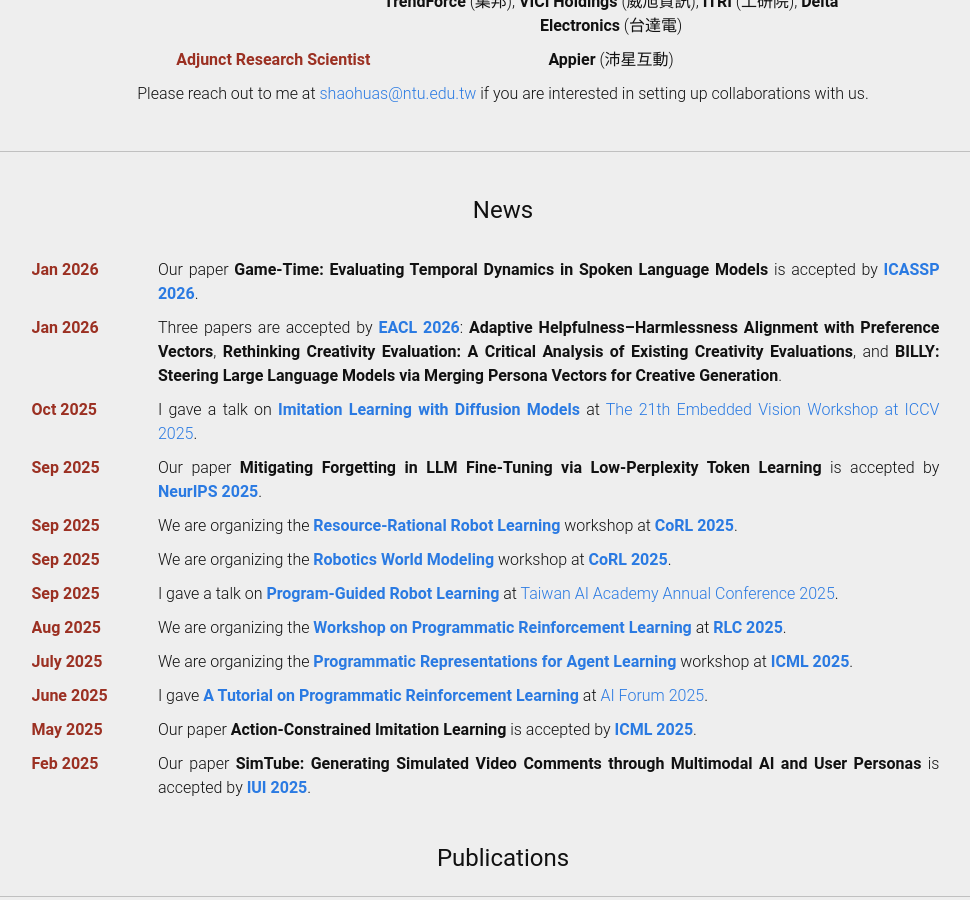
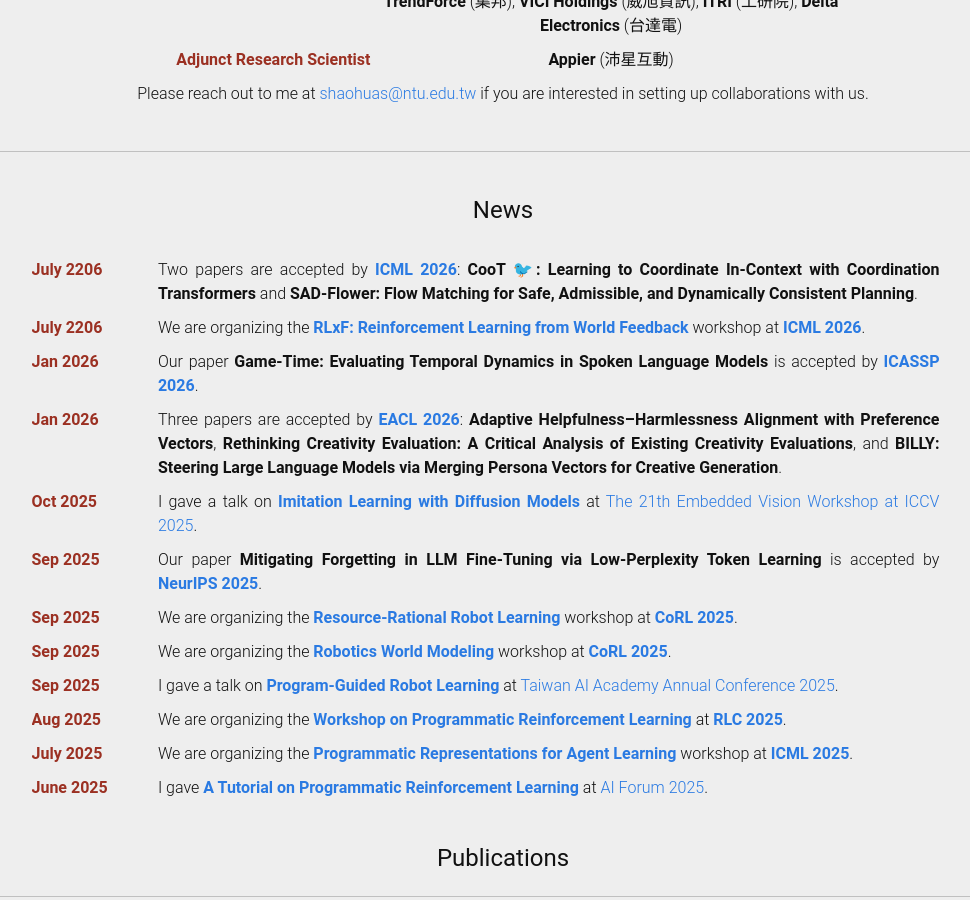
Before and after one commit to shaohua0116/shaohua0116.github.io, a Jekyll site: the page built from index.html, in a window 1280 px wide and 900 px high, scrolled down 839 px. Shown: the whole window, without its empty margins (137-1107 px from the left). Built offline with Jekyll 4.4.1, drawn with Linux system fonts in a browser that asks for light colours; some web fonts are replaced.

Commit message:
icml 2026

```diff
--- a/_data/news.yml
+++ b/_data/news.yml
@@ -1,3 +1,7 @@
+- news: 'Two papers are accepted by <b><a href="https://icml.cc/Conferences/2026/Dates">ICML 2026</a></b>: <b>CooT 🐦: Learning to Coordinate In-Context with Coordination Transformers</b> and <b>SAD-Flower: Flow Matching for Safe, Admissible, and Dynamically Consistent Planning</b>.'
+  date: 'July 2206'
+- news: 'We are organizing the <b><a href="https://sites.google.com/view/rlxf-icml2026/home?authuser=0">RLxF: Reinforcement Learning from World Feedback</a></b> workshop at <b><a href="https://icml.cc/Conferences/2026/Dates">ICML 2026</a></b>.'
+  date: 'July 2206'
 - news: 'Our paper <b>Game-Time: Evaluating Temporal Dynamics in Spoken Language Models</b> is accepted by <b><a href="https://2026.ieeeicassp.org/">ICASSP 2026</a></b>.'
   date: 'Jan 2026'
 - news: 'Three papers are accepted by <b><a href="https://2026.eacl.org/">EACL 2026</a></b>: <b>Adaptive Helpfulness–Harmlessness Alignment with Preference Vectors</b>, <b>Rethinking Creativity Evaluation: A Critical Analysis of Existing Creativity Evaluations</b>, and <b>BILLY: Steering Large Language Models via Merging Persona Vectors for Creative Generation</b>.'
@@ -18,10 +22,10 @@
   date: 'July 2025'
 - news: "I gave <b><a href='https://drive.google.com/file/d/1os1Tqo5QTaPSzhxNcchTmoLbdzq9h7O8/view?usp=drive_l'>A Tutorial on Programmatic Reinforcement Learning</a></b> at <a href='https://sites.google.com/view/aiforum2025/%E9%A6%96%E9%A0%81'>AI Forum 2025</a>."
   date: 'June 2025'
-- news: 'Our paper <b>Action-Constrained Imitation Learning</b> is accepted by <b><a href="https://icml.cc/Conferences/2025/Dates/">ICML 2025</a></b>.'
-  date: 'May 2025'
-- news: 'Our paper <b>SimTube: Generating Simulated Video Comments through Multimodal AI and User Personas</b> is accepted by <b><a href="https://iui.acm.org/2025/">IUI 2025</a></b>.'
-  date: 'Feb 2025'
+    ## - news: 'Our paper <b>Action-Constrained Imitation Learning</b> is accepted by <b><a href="https://icml.cc/Conferences/2025/Dates/">ICML 2025</a></b>.'
+    ##   date: 'May 2025'
+    ## - news: 'Our paper <b>SimTube: Generating Simulated Video Comments through Multimodal AI and User Personas</b> is accepted by <b><a href="https://iui.acm.org/2025/">IUI 2025</a></b>.'
+    ##   date: 'Feb 2025'
     ## - news: 'Four papers are accepted by <b><a href="https://iclr.cc/Conferences/2025/Dates">ICLR 2025</a></b>: <b>Synthesizing Programmatic Reinforcement Learning Policies with Large Language Model Guided Search</b>, <b>HERO: Human-Feedback Efficient Reinforcement Learning for Online Diffusion Model Finetuning</b>, <b>Efficient Action-Constrained Reinforcement Learning via Acceptance-Rejection Method and Augmented MDPs</b>, and <b>QMP: Q-switch Mixture of Policies for Multi-Task Behavior Sharing</b>.'
     ##   date: 'Jan 2025'
     ## - news: "I talked about <b><a href='https://drive.google.com/file/d/1os1Tqo5QTaPSzhxNcchTmoLbdzq9h7O8/view?usp=drive_link'>Diffusion Imitation Learning</a></b> at <a href='https://www.nycu.edu.tw/nycu/ch/index'>National Yang Ming Chiao Tung University</a> (hosted by Prof. <a href='https://pinghsieh.github.io/'>Ping-Chun Hsieh</a>) and <a href='https://nthu-en.site.nthu.edu.tw/'>National Tsing Hua University</a> (hosted by Prof. <a href='https://pinghsieh.github.io'>Yi-Shin Chen</a>)."
```
